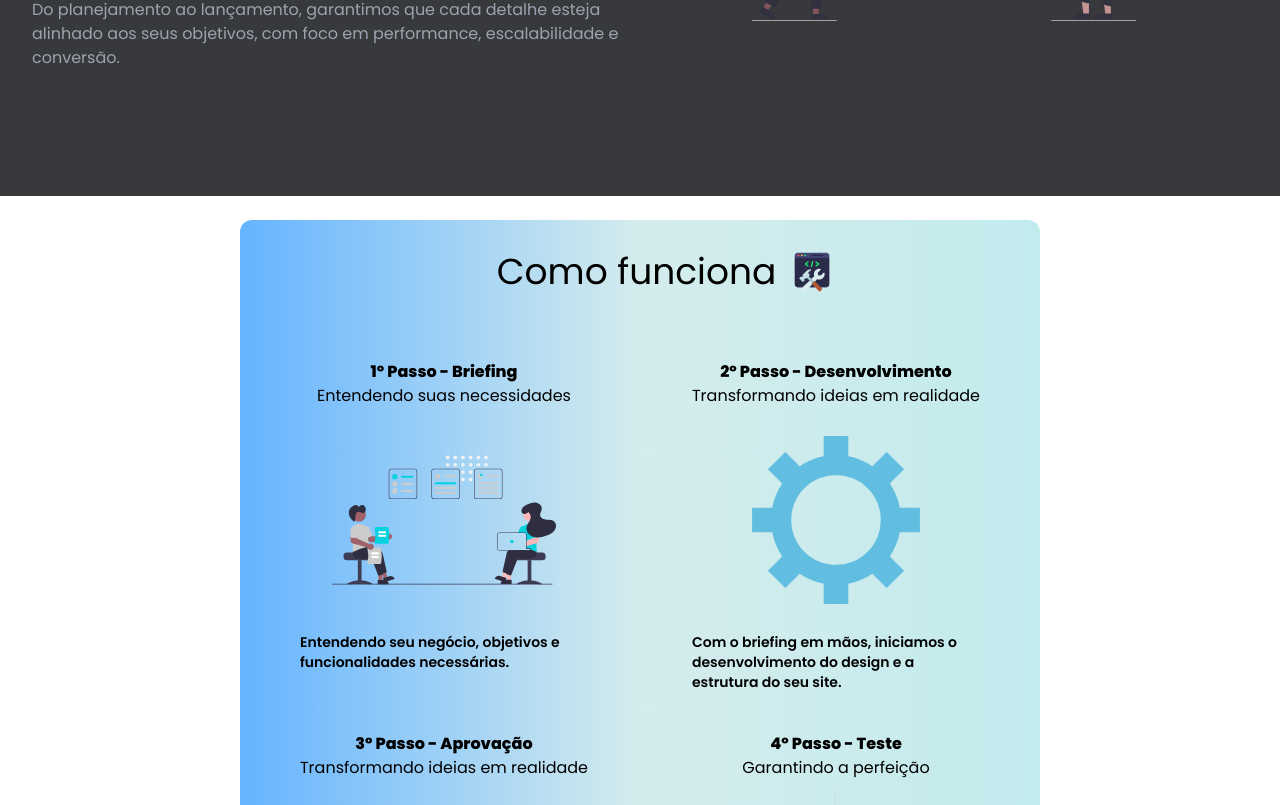
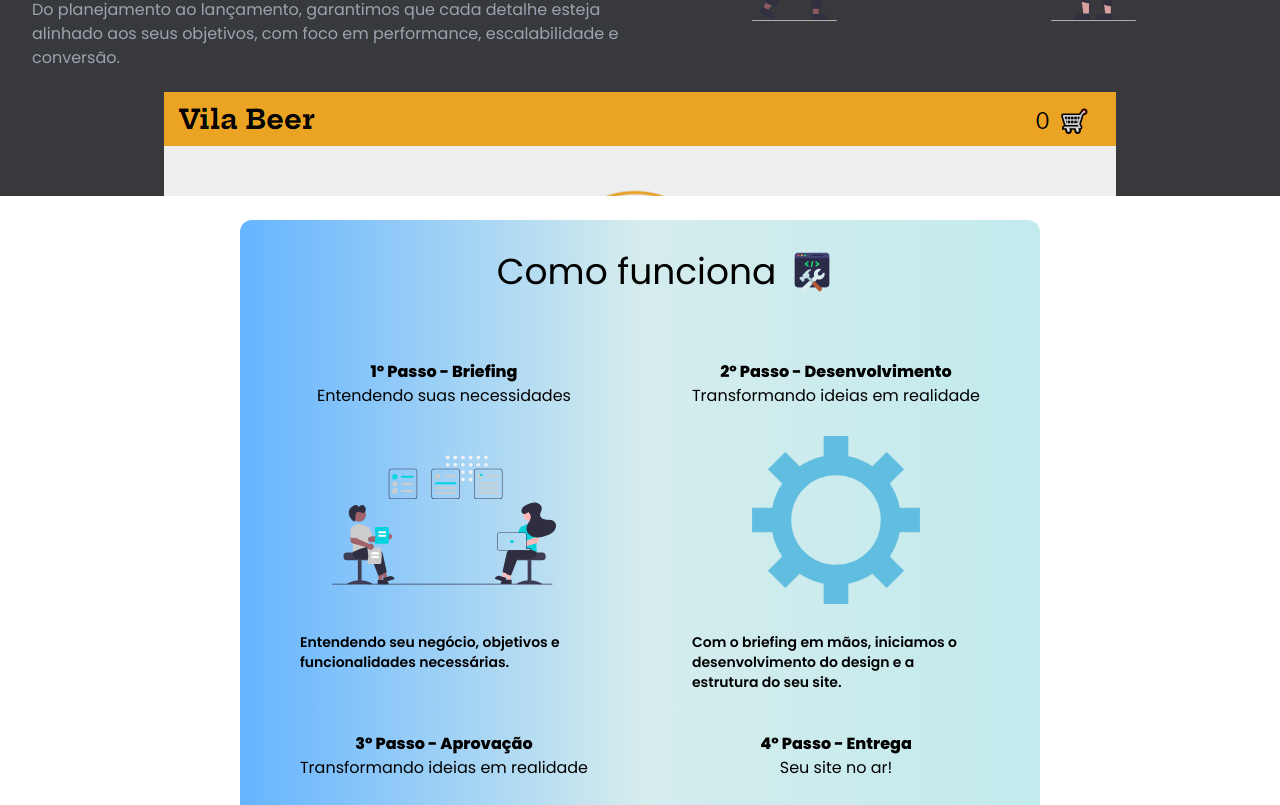
Before and after one commit to allandrs/agenciasysrisa, a React (Vite) app: page / in a window 1280 px wide. Shown: the part 1992-2797 px from the top of the page. Built offline with nearby package versions, Linux system fonts and the light colour scheme; the HTML template or start-up script is replaced by a standard one; what @material-tailwind/html would draw is missing.

Commit message:
process edited

```diff
--- a/src/components/processos.jsx
+++ b/src/components/processos.jsx
@@ -21,7 +21,7 @@ export default function Processos() {
 
   return (
     <>
-      <div id="comofunciona" className="flex  w-full h-[2000px] md:h-[1350px] justify-center bg-[white] relative mb-24 md:mb-14 ">
+      <div id="comofunciona" className="flex  w-full h-[1600px] md:h-[1000px] justify-center bg-[white] relative mb-24 md:mb-14 ">
         <div className="w-[800px] bg-gradient-to-r from-[#65b4ff] via-[#d5eced] to-[#c2ebed] rounded-xl mt-6 mx-2">
           <div className="flex justify-center items-center shrink-0 gap-4 text-4xl mt-8 text-center">
             <div className="invisible">di</div>
@@ -51,17 +51,10 @@ export default function Processos() {
               // texto2="Você revisa o layout, funcionalidades e conteúdo. Ajustamos conforme necessário para que tudo fique exatamente como você imaginou."
             />
             <CardProcessos
-              titulo="4º Passo - Teste"
-              subtitulo="Garantindo a perfeição"
-              img={Test}
-              texto="Antes de ir ao ar, realizamos uma série de testes rigorosos."
-              // texto2="Verificamos o desempenho em diferentes dispositivos e navegadores, testamos a velocidade de carregamento e eliminamos qualquer erro para garantir que tudo funcione perfeitamente."
-            />
-            <CardProcessos
-              titulo="5º Passo - Entrega"
+              titulo="4º Passo - Entrega"
               subtitulo="Seu site no ar!"
               img={Finish}
-              texto="Com os testes finalizados e sua aprovação, é hora de lançar sua plataforma na internet!"
+              texto="Com sua aprovação, realizamos alguns teste e é hora de lançar sua plataforma na internet!"
               // texto2="Publicamos a plataforma e monitoramos o funcionamento                 inicial para garantir que esteja tudo rodando perfeitamente. Agora você tem uma presença digital sólida, pronta para gerar resultados."
 
             />
```
